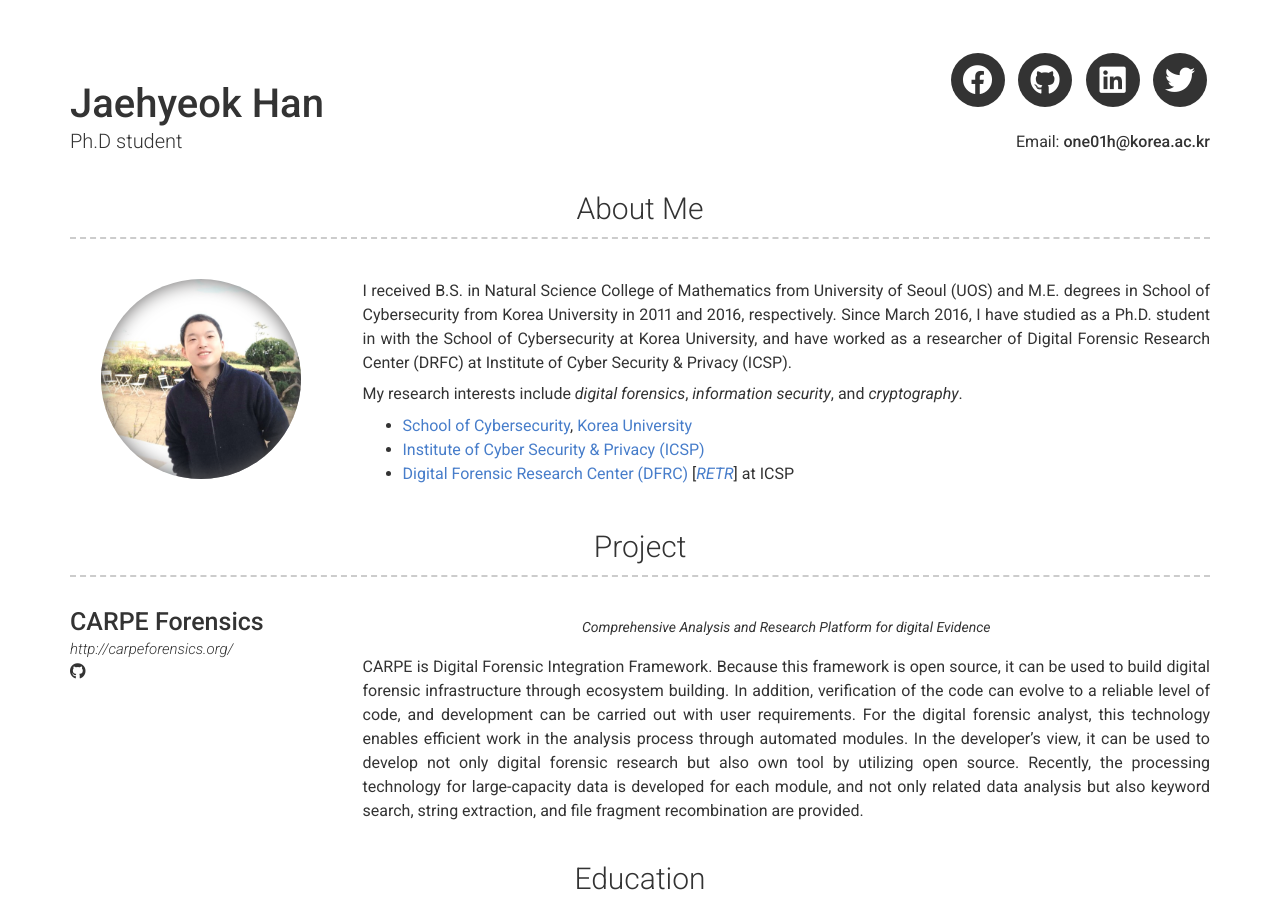
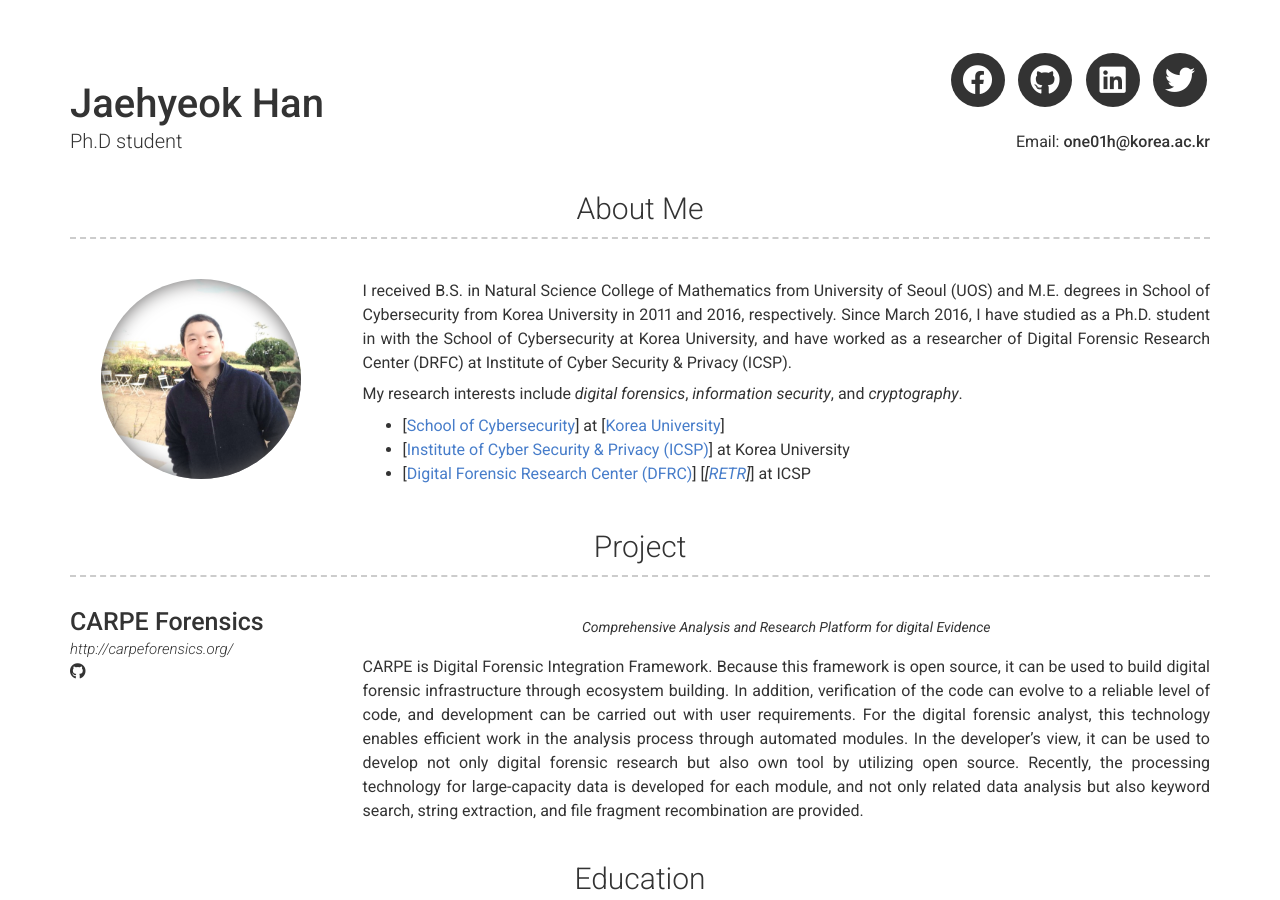
Before and after one commit to JaehyeokHan/jaehyeokhan.github.io, a Jekyll site: the page built from index.md, in a window 1280 px wide and 900 px high. Built offline with Jekyll 4.4.1, drawn with Linux system fonts in a browser that asks for light colours; nearby versions of some CDN libraries.

Commit message:
Update _config.yml

```diff
--- a/_config.yml
+++ b/_config.yml
@@ -56,9 +56,10 @@ about_content: | # this will include new lines to allow paragraphs
 
   My research interests include *digital forensics*, *information security*, and *cryptography*.
 
-  - [School of Cybersecurity](https://gss.korea.edu/), [Korea University](http://www.korea.edu/)
-  - [Institute of Cyber Security & Privacy (ICSP)](https://gss.korea.edu/sis_en/organisations/center.do)
-  - [Digital Forensic Research Center (DFRC)](http://forensic.korea.ac.kr/) [*[RETR](https://sites.google.com/a/forensic.or.kr/main/)*] at ICSP
+  - [<A href = "https://gss.korea.edu/" target = "top">School of Cybersecurity</A>] at [<A href = "http://www.korea.edu/" target = "top">Korea University</A>]
+  - [<A href = "https://gss.korea.edu/sis_en/organisations/center.do" target = "top">Institute of Cyber Security & Privacy (ICSP)</A>] at Korea University
+  - [<A href = "http://forensic.korea.ac.kr/" target = "top">Digital Forensic Research Center (DFRC)</A>] [*[<A href = "https://sites.google.com/a/forensic.or.kr/main/" target = "top">RETR</A>]*] at ICSP
+
 
 content:
   - title: Project # Title for the section
```
